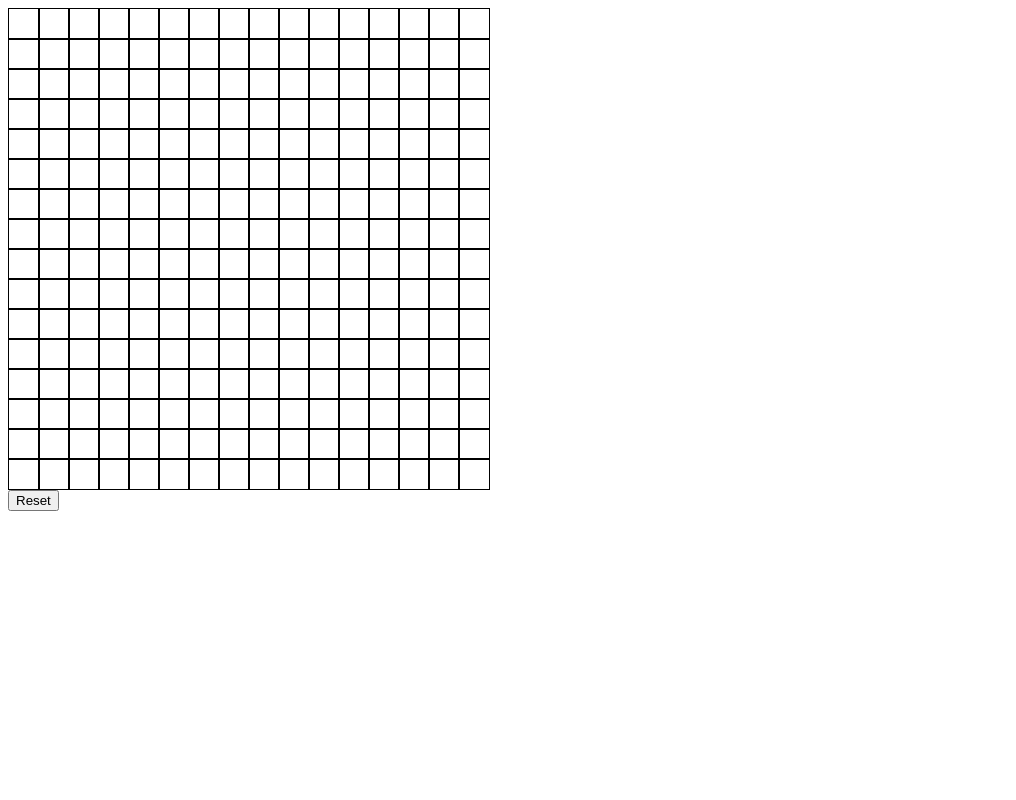
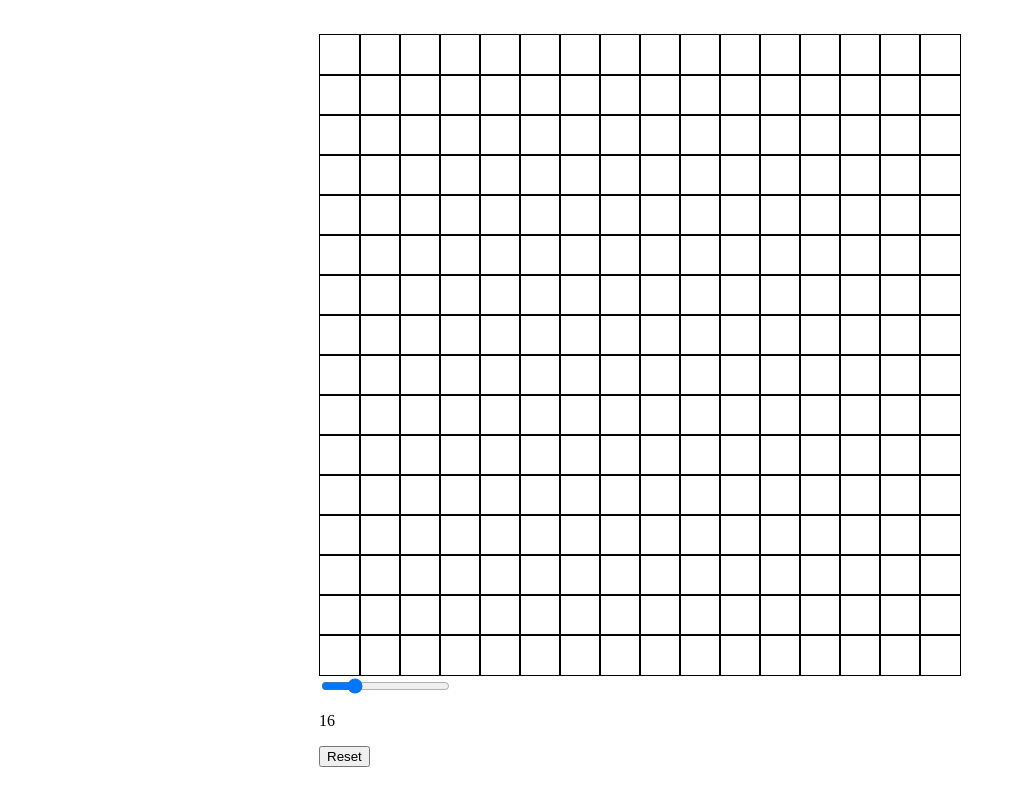
Before and after one commit to unluerbaris/etch-a-sketch, a plain HTML site: page index.html in a window 1280 px wide. Shown: the whole page, without its empty margins (0-1016 px from the left). Drawn offline with Linux system fonts and the light colour scheme.

Commit message:
added a slider that can set the grid size

```diff
--- a/app.js
+++ b/app.js
@@ -1,10 +1,12 @@
 const container = document.querySelector(".container");
 const resetButton = document.querySelector(".resetButton");
+const slider = document.getElementById("myRange");
+const sliderOutput = document.getElementById("sliderOutput");
 
 const containerSize = container.clientWidth;
 const startGridSize = 16; // 16x16 grid
 const minGridSize = 2;
-const maxGridSize = 100;
+const maxGridSize = 64;
 
 let isClicked = false;
 
@@ -18,6 +20,13 @@ resetButton.addEventListener("click", reset);
 // then every column takes square elements that created in nested for loop
 // every square has an event listener that listens mouse events
 function createNewGrid(gridSize) {
+    sliderOutput.innerText = gridSize;
+    slider.oninput = () => {
+        sliderOutput.innerText = slider.value;
+    }
+
+    gridSize = slider.value;
+
     for (let i = 0; i < gridSize; i++) {
         const column = document.createElement("div");
         column.classList.add(`column${i}`);
@@ -70,9 +79,9 @@ function clearGrid(gridSize) {
 // then clears the previous grid
 // and draws new one with the new grid size value
 function reset() {
-    let newGridSize = Number(prompt(`Please enter a grid size value between ${minGridSize} and ${maxGridSize}`));
+    let newGridSize = slider.value;
 
-    if (newGridSize > 100 || newGridSize < 2) {
+    if (newGridSize > maxGridSize || newGridSize < minGridSize) {
         alert(`Grid size value must be more than ${minGridSize} and less than ${maxGridSize}`);
         reset();
     } else {
--- a/index.html
+++ b/index.html
@@ -6,8 +6,14 @@
     <title>etch a sketch</title>
 </head>
 <body>
-    <div class="container"></div>
-    <button class="resetButton">Reset</button>
-    <script src="./app.js"></script>
+    <div class="mainDiv">
+        <div class="container"></div>
+        <div class="slidercontainer">
+            <input type="range" min="2" max="64" value="16" class="slider" id="myRange">
+            <p id="sliderOutput">RANGE</p>
+        </div>
+        <button class="resetButton">Reset</button>
+        <script src="./app.js"></script>
+    </div>
 </body>
 </html>
--- a/styles.css
+++ b/styles.css
@@ -1,6 +1,12 @@
+body {
+    display: flex;
+    justify-content: center;
+    align-items: center;
+}
+
 .container {
     display: flex;
-    height: 480px;
-    width: 480px;
+    height: 640px;
+    width: 640px;
     border: solid black 1px;
 }
```
